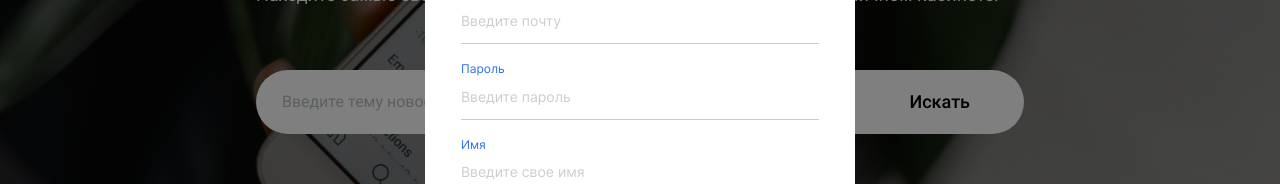
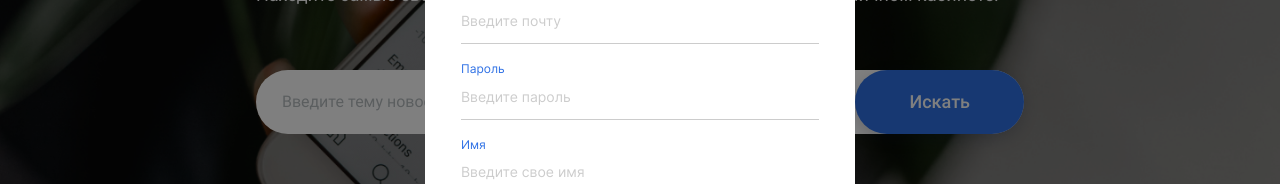
Before and after one commit to OlgaGidion/news-explorer-frontend, a React (Create React App) app: page / in a window 1280 px wide. Shown: the part 264-448 px from the top of the page. Built offline with nearby package versions, Linux system fonts and the light colour scheme.

Commit message:
Working on button solid

```diff
--- a/src/components/ButtonSolid/ButtonSolid.css
+++ b/src/components/ButtonSolid/ButtonSolid.css
@@ -43,7 +43,7 @@
 }
 
 .button-solid_type_white:hover {
-  background: rgba(255, 255, 255, 0.7);
+  background: rgba(255, 255, 255, 0.9);
 }
 
 .button-solid_type_white:active {
--- a/src/components/ButtonSolid/ButtonSolid.js
+++ b/src/components/ButtonSolid/ButtonSolid.js
@@ -3,9 +3,13 @@ import './ButtonSolid.css';
 const ButtonSolid = ({ text, type, disabled, classMix }) => {
   const typeMod = `button-solid_type_${type}`;
 
+  const classList = classMix
+    ? `button-solid ${typeMod} ${classMix}`
+    : `button-solid ${typeMod}`;
+
   return (
     <button
-      className={`button-solid ${typeMod} ${classMix}`}
+      className={classList}
       disabled={disabled}>
         {text}
     </button>
--- a/src/components/SearchForm/SearchForm.js
+++ b/src/components/SearchForm/SearchForm.js
@@ -1,4 +1,5 @@
 import React from 'react';
+import ButtonSolid from '../ButtonSolid/ButtonSolid';
 import './SearchForm.css';
 
 const SearchForm = ({ placeholder, buttonText }) => {
@@ -11,7 +12,7 @@ const SearchForm = ({ placeholder, buttonText }) => {
   return (
     <form className="form">
       <input className="form__input" placeholder={placeholder} value={text} onChange={handleInputChange} />
-      <button className="button-rounded button-rounded_type_solid-blue">{buttonText}</button>
+      <ButtonSolid text={buttonText} type="blue" />
     </form>
   );
 };
--- a/src/components/SearchResults/SearchResults.js
+++ b/src/components/SearchResults/SearchResults.js
@@ -1,4 +1,5 @@
 import NewsCardResult from '../NewsCardResult/NewsCardResult';
+import ButtonSolid from '../ButtonSolid/ButtonSolid';
 import './SearchResults.css';
 
 const SearchResults = () => (
@@ -38,7 +39,7 @@ const SearchResults = () => (
       </li>
     </ul>
     <div className="search-results__button-container">
-      <button className="button-rounded button-rounded_type_solid-white">Показать еще</button>
+      <ButtonSolid text="Показать еще" type="white" />
     </div>
   </section>
 );
```
